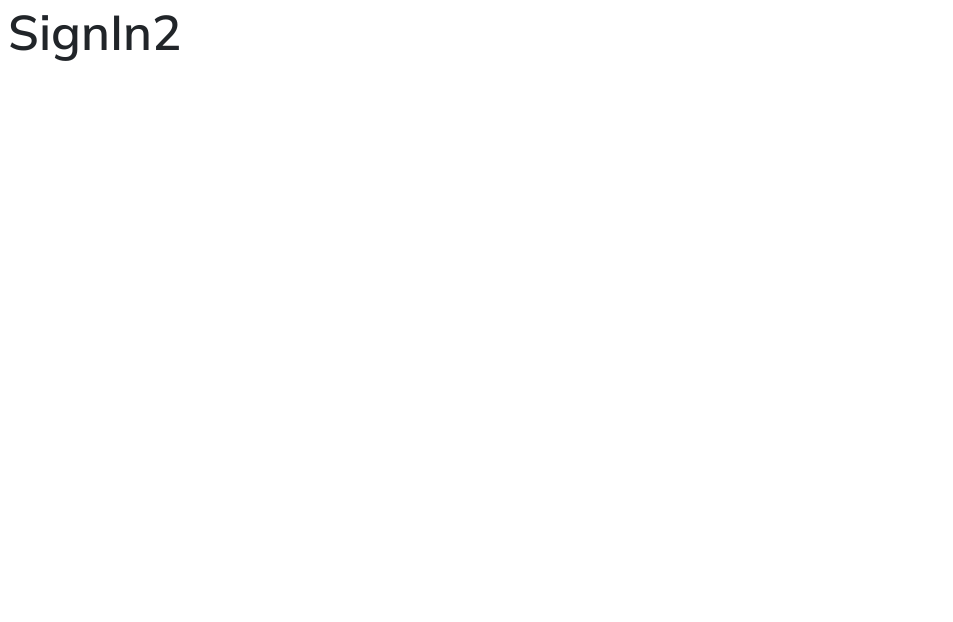
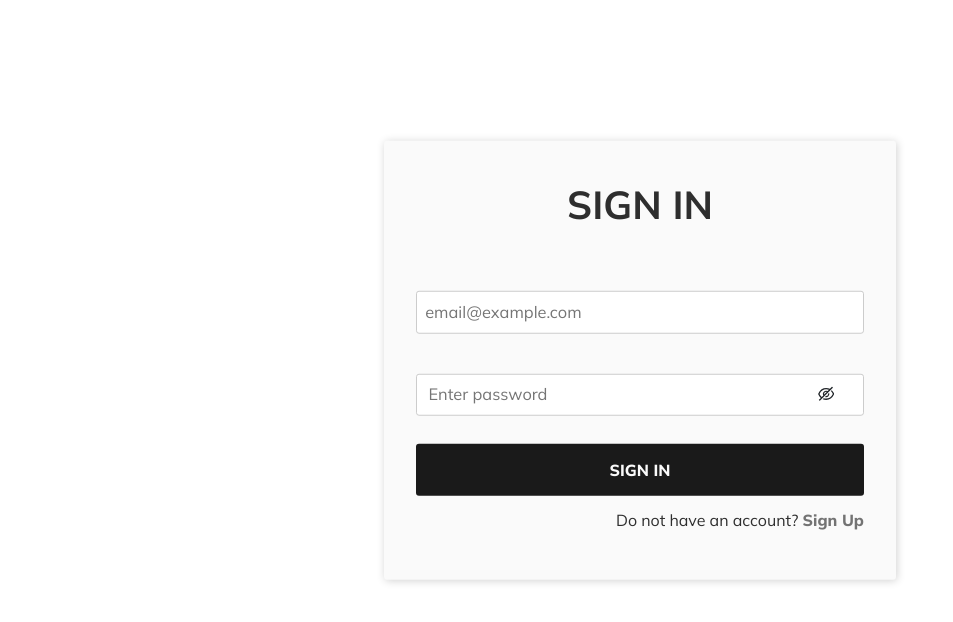
Before and after one commit to MAbdurahman/bs-reactjs-validation, a React (Vite) app: page /sign-in-2 in a window 1280 px wide. Shown: the top 622 px of the page, without its empty margins (0-953 px from the left). Built offline with nearby package versions, Linux system fonts and the light colour scheme.

Commit message:
Complete /Auth/SignIn2 and styles, incomplete validation and error notification

```diff
--- a/src/Auth/SignIn2/SignIn2.module.css
+++ b/src/Auth/SignIn2/SignIn2.module.css
@@ -0,0 +1,117 @@
+.sign__in {
+   position: absolute;
+   top: 45%;
+   left: 50%;
+   transform: translate(-50%, -50%);
+   min-width: 320px;
+   width: 512px;
+   height: fit-content;
+   display: flex;
+   flex-direction: column;
+   justify-content: center;
+   align-items: center;
+   background-color: hsl(211.2, 0%, 98%);
+   border-radius: 3px;
+   box-shadow: 1px 1px 8px rgba(0, 0, 0, 0.185);
+}
+
+.sign__in__title {
+   margin-top: 1em;
+   margin-bottom: 0;
+   font-weight: 700;
+   text-align: center;
+   text-transform: uppercase;
+   color: hsl(211.2, 0%, 18%);
+}
+
+.sign__in__form {
+   width: 100%;
+   display: flex;
+   flex-direction: column;
+   justify-content: center;
+   gap: 0.75em;
+   padding: 2em;
+}
+
+.sign__in__form__group {
+   display: flex;
+   flex-direction: column;
+   gap: 0.20em;
+   font-size: 1.025rem;
+}
+
+.sign__in__form__group label {
+   font-weight: 600;
+   color: hsl(211.2, 0%, 28%);
+}
+
+.sign__in__form__group input {
+   padding: 0.5em 1.75em 0.5em 0.5em;
+   border-radius: 3px;
+   border: 1px solid #ccc;
+}
+
+.sign__in__form__passwordGroup {
+   position: relative;
+   width: 100%;
+   height: 42px;
+   display: flex;
+   justify-content: space-between;
+   padding: 0.20em 1.75em 0.20em 0.20em;
+   background: white;
+   border-radius: 3px;
+   border: 1px solid #ccc;
+
+}
+.sign__in__form__passwordGroup input {
+   background-color: transparent;
+   border: none;
+}
+
+.sign__in__form__passwordGroup__icon {
+   cursor: pointer;
+}
+
+.sign__in__form__button {
+   margin-top: 1em;
+   padding-top: 0.75em;
+   padding-bottom: 0.75em;
+   font-weight: 800;
+   text-transform: uppercase;
+   background-color: hsl(211.2, 0%, 10%) !important;
+   color: hsl(211.2, 0%, 98%) !important;
+   border: 2px solid hsl(211.2, 0%, 10%) !important;
+   border-radius: 3px;
+   transition: all 0.2s ease-in-out;
+}
+
+.sign__in__form__button:hover,
+.sign__in__form__button:focus,
+.sign__in__form__button:active,
+.sign__in__form__button.active {
+   background-color: hsl(211.2, 0%, 28%) !important;
+   color: hsl(211.2, 0%, 78%) !important;
+   cursor: pointer;
+}
+
+.sign__in__form__text {
+   text-align: right;
+   color: hsl(211.2, 0%, 18%) !important;
+}
+
+.sign__in__form__text__link a {
+   color: hsl(211.2, 0%, 28%) !important;
+   font-weight: 800;
+   transition: all 0.2s ease-in-out;
+}
+.sign__in__form__text__link a:hover,
+.sign__in__form__text__link a:focus,
+.sign__in__form__text__link a:active,
+.sign__in__form-__ext__link a.active {
+   color: dodgerblue !important;
+   cursor: pointer;
+}
+
+.hide__label {
+   visibility: hidden;
+}
--- a/src/Auth/SignIn2/index.jsx
+++ b/src/Auth/SignIn2/index.jsx
@@ -1,12 +1,74 @@
-import React from 'react';
+import React, {useState} from 'react';
+import {Link} from 'react-router-dom';
+import {EyeInvisibleOutlined, EyeOutlined} from '@ant-design/icons';
+import {validateEmailAndPassword} from '../../assets/utils/functionsUtils';
 import styles from './SignIn2.module.css';
 
 export default function SignIn2() {
+   const [isShowing, setIsShowing] = useState(false);
+   const [formData, setFormData] = useState({
+      email: '',
+      password: ''
+   });
+
+   const togglePasswordIsShowing = () => {
+      setIsShowing(!isShowing);
+   };
+
+   const handleChange = (e) => {
+      const {name, value} = e.target;
+      setFormData({...formData, [name]: value});
+   };
+
+   const handleSubmit = (e) => {
+      e.preventDefault();
+      console.log(formData);
+      const {isValid, error} = validateEmailAndPassword(formData.email, formData.password);
+
+      try {
+         if (!isValid) {
+            return console.error(error);
+         }
+         console.log(formData, 'User successfully signed in!');
+
+      } catch(err) {
+         console.error(err.message);
+
+      }
+   };
 
    return (
-      <div>
-         <h2>SignIn2</h2>
-      </div>
-
+      <section className={styles.sign__in}>
+         <h3 className={styles.sign__in__title}>Sign In</h3>
+         <form action='' onSubmit={handleSubmit} className={styles.sign__in__form}>
+            <div className={styles.sign__in__form__group}>
+               <label className={styles.hide__label} htmlFor='email'>Email</label>
+               <input type='text' id='email' name='email'
+                      placeholder='email@example.com' onChange={handleChange}/>
+            </div>
+            <div className={styles.sign__in__form__group}>
+               <label className={styles.hide__label} htmlFor='password'>Password</label>
+               <div className={styles.sign__in__form__passwordGroup}>
+                  <input type={isShowing ? 'text' : 'password'} id='password'
+                         name='password' placeholder='Enter password'
+                         onChange={handleChange}/>
+                  {
+                     isShowing ? (
+                        <EyeOutlined className={styles.sign__in__form__passwordGroup__icon}
+                                     onClick={togglePasswordIsShowing}/>
+                     ) : (
+                        <EyeInvisibleOutlined
+                           className={styles.sign__in__form__passwordGroup__icon}
+                           onClick={togglePasswordIsShowing}/>
+                     )
+                  }
+               </div>
+            </div>
+            <button type='submit' className={styles.sign__in__form__button}>Sign In</button>
+            <p className={styles.sign__in__form__text}>Do not have an account? <span
+               className={styles.sign__in__form__text__link}><Link
+               to='/sign-up-2'>Sign Up</Link></span></p>
+         </form>
+      </section>
    );
 }
```
